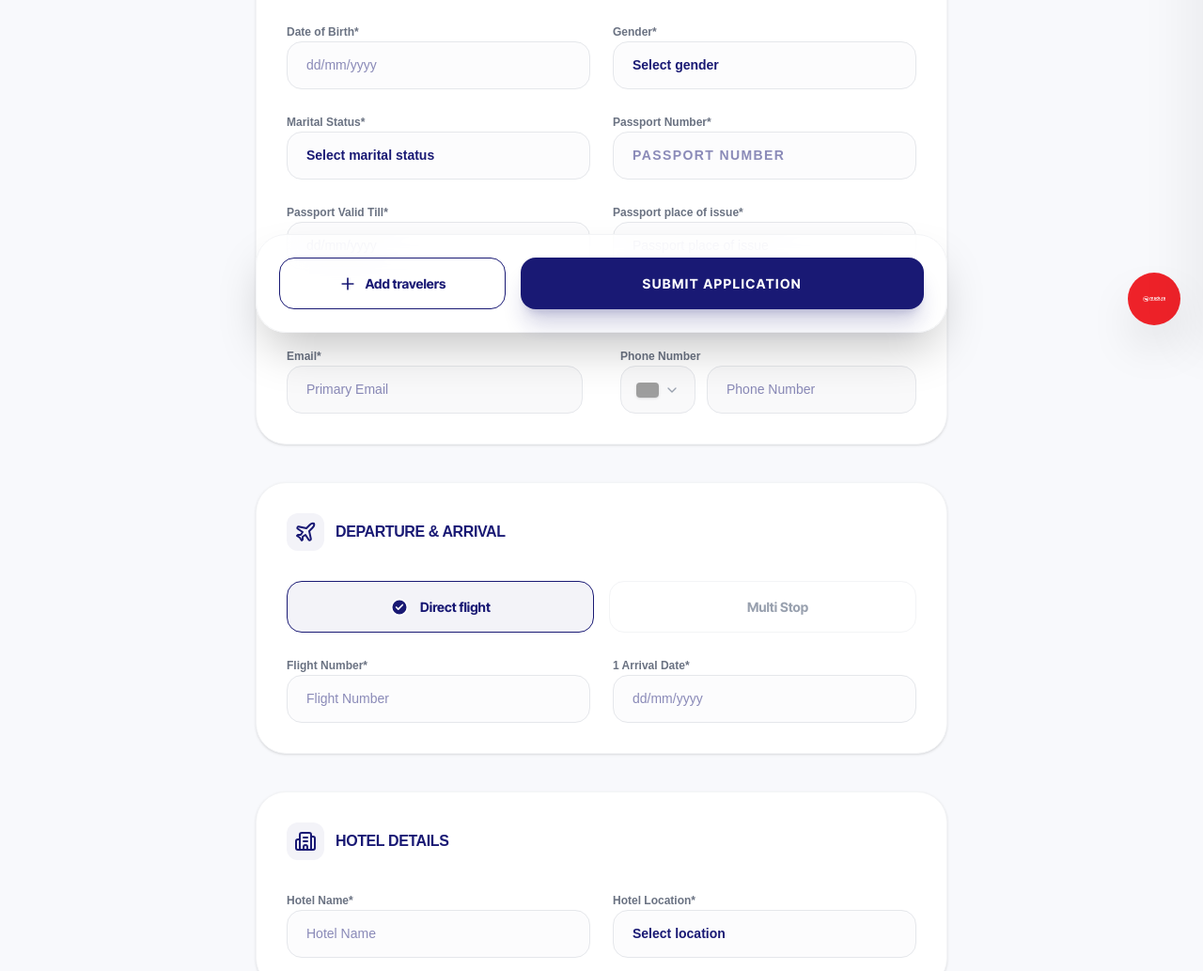
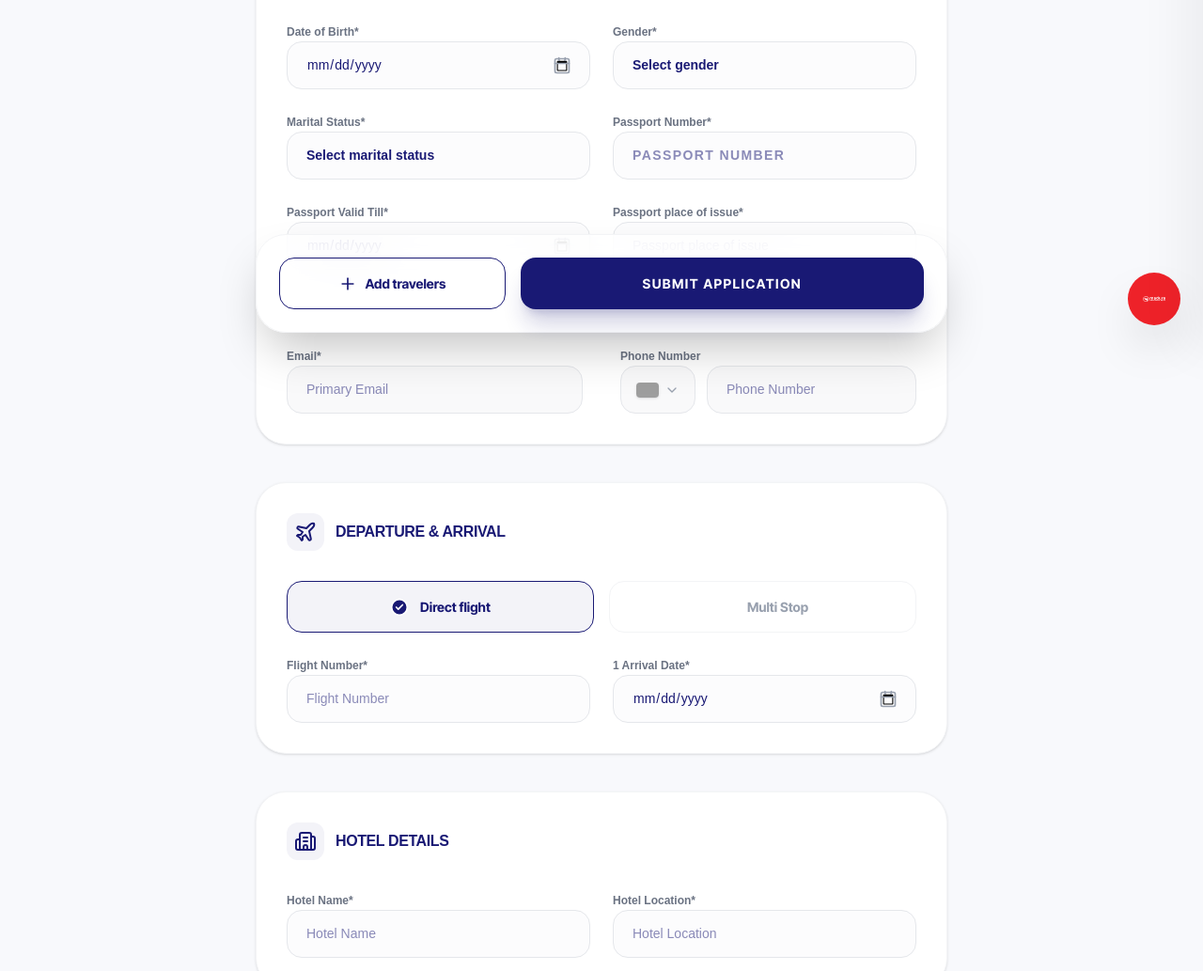
Before and after one commit to maduraglobal/Website, a Next.js app: page /1/visa/1/apply in a window 1280 px wide. Shown: the part 430-1463 px from the top of the page at 94% size. Built offline with nearby package versions, Linux system fonts and the light colour scheme; grey boxes are pictures that could not be loaded.

Commit message:
Update page.tsx

```diff
--- a/app/[region]/visa/[slug]/apply/page.tsx
+++ b/app/[region]/visa/[slug]/apply/page.tsx
@@ -148,13 +148,15 @@ export default function VisaApplyPage({ params }: { params: Promise<{ region: st
 
               <div className="space-y-1.5">
                 <label className="text-[12px] font-bold text-gray-500">Date of Birth*</label>
+                <div className="relative group">
                   <input
-                  type="text"
-                  placeholder="dd/mm/yyyy"
+                    type="date"
                     value={traveler.dob}
                     onChange={(e) => updateTraveler(traveler.id, 'dob', e.target.value)}
-                  className="w-full px-5 py-3.5 rounded-2xl bg-gray-50/50 border border-gray-200 outline-none focus:border-[#191974] focus:ring-4 focus:ring-[#191974]/5 transition-all text-[#191974] font-medium text-left"
+                    className="w-full px-5 py-3.5 rounded-2xl bg-gray-50/50 border border-gray-200 outline-none focus:border-[#191974] focus:ring-4 focus:ring-[#191974]/5 transition-all text-[#191974] font-medium appearance-none"
                   />
+                  <Calendar className="absolute right-5 top-1/2 -translate-y-1/2 w-5 h-5 text-gray-400 group-focus-within:text-[#191974] transition-colors pointer-events-none" />
+                </div>
               </div>
               <div className="space-y-1.5 font-medium">
                 <label className="text-[12px] font-bold text-gray-500">Gender*</label>
@@ -194,13 +196,15 @@ export default function VisaApplyPage({ params }: { params: Promise<{ region: st
 
               <div className="space-y-1.5">
                 <label className="text-[12px] font-bold text-gray-500">Passport Valid Till*</label>
+                <div className="relative group">
                   <input
-                  type="text"
-                  placeholder="dd/mm/yyyy"
+                    type="date"
                     value={traveler.passportExpiry}
                     onChange={(e) => updateTraveler(traveler.id, 'passportExpiry', e.target.value)}
-                  className="w-full px-5 py-3.5 rounded-2xl bg-gray-50/50 border border-gray-200 outline-none focus:border-[#191974] transition-all text-[#191974] font-medium"
+                    className="w-full px-5 py-3.5 rounded-2xl bg-gray-50/50 border border-gray-200 outline-none focus:border-[#191974] transition-all text-[#191974] font-medium appearance-none"
                   />
+                  <Calendar className="absolute right-5 top-1/2 -translate-y-1/2 w-5 h-5 text-gray-400 group-focus-within:text-[#191974] transition-colors pointer-events-none" />
+                </div>
               </div>
               <div className="space-y-1.5">
                 <label className="text-[12px] font-bold text-gray-500">Passport place of issue*</label>
@@ -282,8 +286,7 @@ export default function VisaApplyPage({ params }: { params: Promise<{ region: st
           <div className="flex gap-4 mb-6">
             <button
               onClick={() => setFlightType('direct')}
-              className={`flex-1 py-4 px-6 rounded-2xl border transition-all font-bold text-[14px] flex items-center justify-center gap-3 ${
-                flightType === 'direct'
+              className={`flex-1 py-4 px-6 rounded-2xl border transition-all font-bold text-[14px] flex items-center justify-center gap-3 ${flightType === 'direct'
                 ? 'border-[#191974] bg-[#191974]/5 text-[#191974]'
                 : 'border-gray-100 text-gray-400 hover:border-gray-200'
                 }`}
@@ -292,8 +295,7 @@ export default function VisaApplyPage({ params }: { params: Promise<{ region: st
             </button>
             <button
               onClick={() => setFlightType('multi')}
-              className={`flex-1 py-4 px-6 rounded-2xl border transition-all font-bold text-[14px] flex items-center justify-center gap-3 ${
-                flightType === 'multi'
+              className={`flex-1 py-4 px-6 rounded-2xl border transition-all font-bold text-[14px] flex items-center justify-center gap-3 ${flightType === 'multi'
                 ? 'border-[#191974] bg-[#191974]/5 text-[#191974]'
                 : 'border-gray-100 text-gray-400 hover:border-gray-200'
                 }`}
@@ -313,11 +315,13 @@ export default function VisaApplyPage({ params }: { params: Promise<{ region: st
             </div>
             <div className="space-y-1.5">
               <label className="text-[12px] font-bold text-gray-500">{destName} Arrival Date*</label>
+              <div className="relative group">
                 <input
-                type="text"
-                placeholder="dd/mm/yyyy"
-                className="w-full px-5 py-3.5 rounded-2xl bg-gray-50/50 border border-gray-200 outline-none focus:border-[#191974] font-medium"
+                  type="date"
+                  className="w-full px-5 py-3.5 rounded-2xl bg-gray-50/50 border border-gray-200 outline-none focus:border-[#191974] font-medium appearance-none"
                 />
+                <Calendar className="absolute right-5 top-1/2 -translate-y-1/2 w-5 h-5 text-gray-400 group-focus-within:text-[#191974] transition-colors pointer-events-none" />
+              </div>
             </div>
           </div>
 
@@ -367,11 +371,13 @@ export default function VisaApplyPage({ params }: { params: Promise<{ region: st
             </div>
             <div className="space-y-1.5 font-medium">
               <label className="text-[12px] font-bold text-gray-500">Hotel Location*</label>
-              <select className="w-full px-5 py-3.5 rounded-2xl bg-gray-50/50 border border-gray-200 outline-none focus:border-[#191974] font-bold text-[14px] appearance-none cursor-pointer">
-                <option value="">Select location</option>
-                <option value="bangkok">Bangkok</option>
-                <option value="phuket">Phuket</option>
-              </select>
+              <input
+                type="text"
+                placeholder="Hotel Location"
+                className="w-full px-5 py-3.5 rounded-2xl bg-gray-50/50 border border-gray-200 outline-none focus:border-[#191974] font-medium"
+              />
+
+
             </div>
           </div>
         </section>
@@ -404,7 +410,7 @@ export default function VisaApplyPage({ params }: { params: Promise<{ region: st
             >
               <Plus className="w-5 h-5" /> Add travelers
             </button>
-              <button className="flex-[2] py-4 px-6 rounded-2xl bg-[#191974] text-white font-bold text-[14px] hover:bg-[#0f0f4a] transition-all shadow-xl shadow-[#191974]/20 active:scale-95 uppercase tracking-widest">
+            <button className="flex-2 py-4 px-6 rounded-2xl bg-[#191974] text-white font-bold text-[14px] hover:bg-[#0f0f4a] transition-all shadow-xl shadow-[#191974]/20 active:scale-95 uppercase tracking-widest">
               Submit application
             </button>
           </div>
```
Lines whose indentation alone changed are shown as unchanged.
